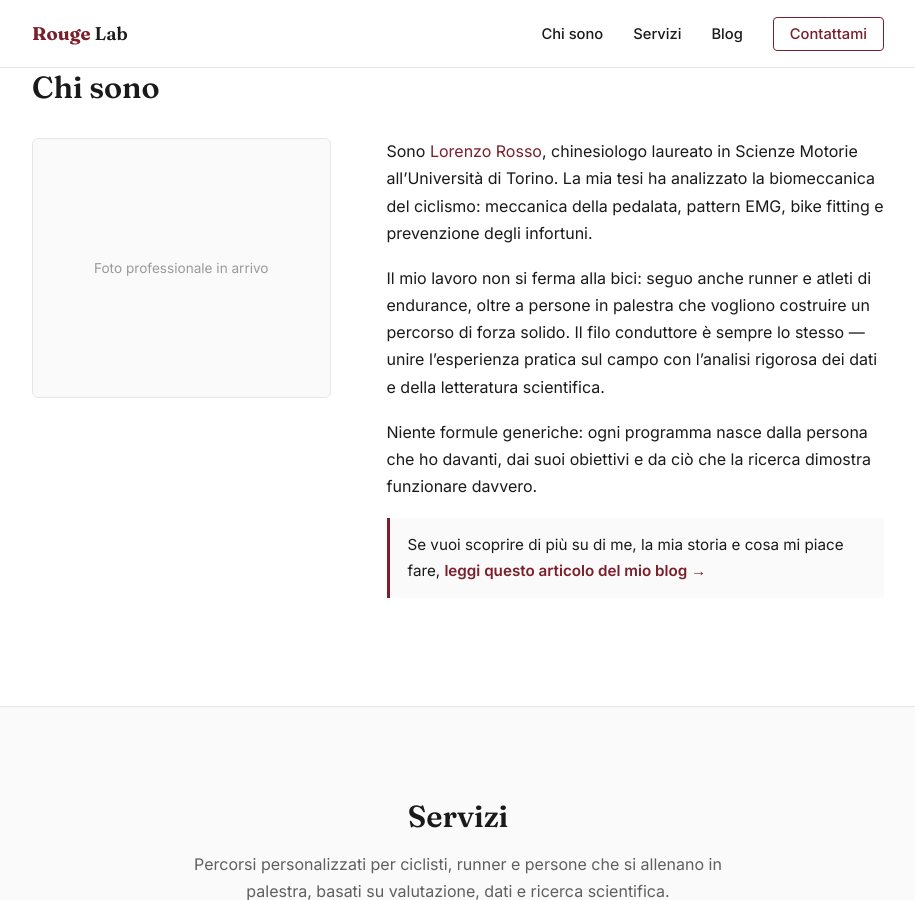
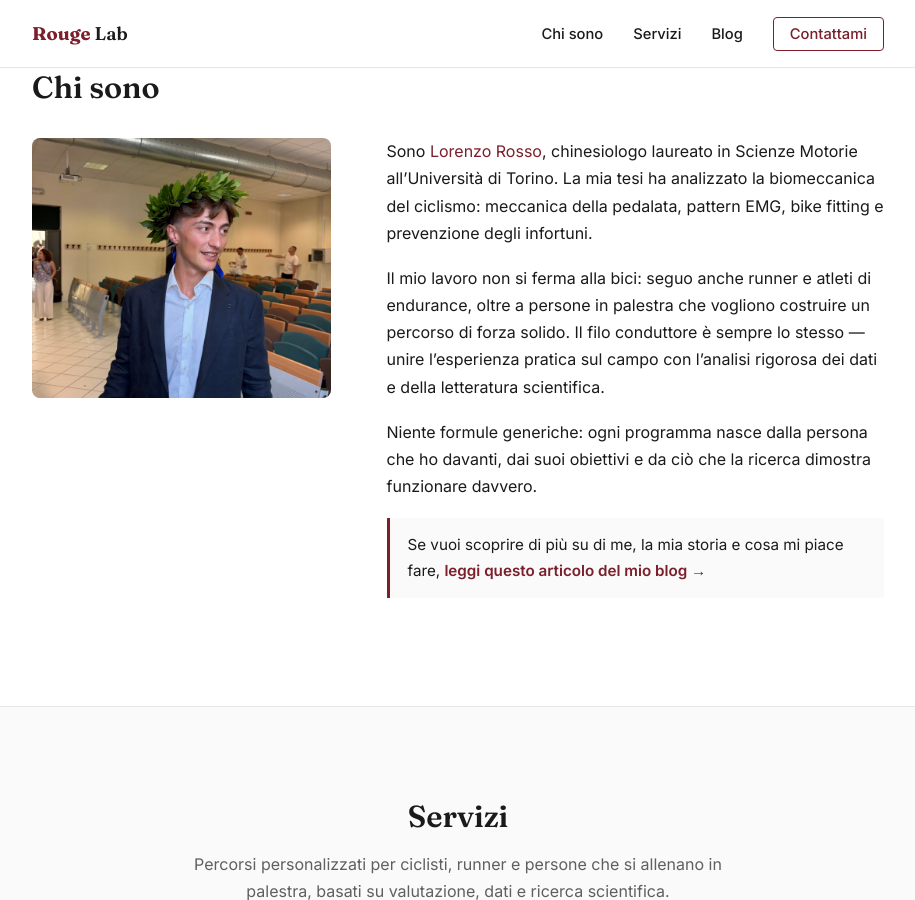
Before and after one commit to lorenzorossoo/Portfolio, a Jekyll site: the page built from index.html, in a window 1280 px wide and 900 px high, scrolled down 813 px. Shown: the whole window, without its empty margins (182-1097 px from the left). Built offline with Jekyll 4.4.1, drawn with Linux system fonts in a browser that asks for light colours.

Commit message:
immagine "professionale"

```diff
--- a/index.html
+++ b/index.html
@@ -46,9 +46,13 @@ title: Home
     <h2 class="about-title">Chi sono</h2>
 
     <div class="about-inner">
-      <div class="about-image">
-        <div class="image-placeholder small">Foto professionale in arrivo</div>
-      </div>
+  <div class="about-image">
+    <img
+      src="{{ '/assets/homePage/imgLaurea.jpeg' | relative_url }}"
+      alt="Lorenzo Rosso, chinesiologo"
+      class="about-profile-image"
+    >
+  </div>
 
       <div class="about-text">
         <p>
```
Also changed, not shown: assets/homePage/imgLaurea.jpeg (added).
